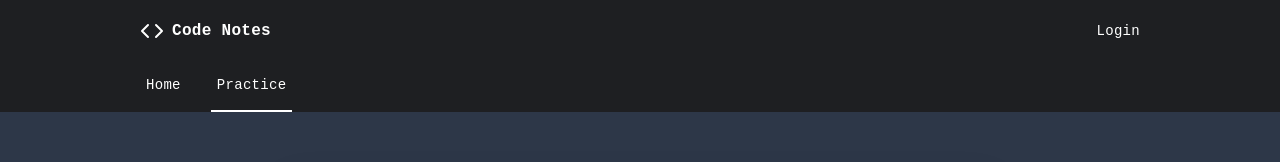
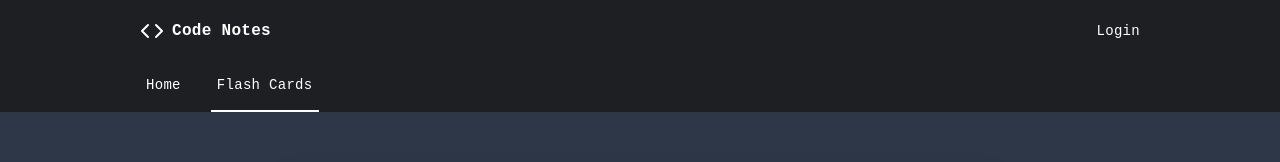
Before and after one commit to evangodon/code-notes, a Next.js app in the folder client/: page /practice/add in a window 1280 px wide. Shown: the top 162 px of the page. Built offline with nearby package versions, Linux system fonts and the light colour scheme.

Commit message:
Change name of card page

```diff
--- a/client/src/components/SubHeader.tsx
+++ b/client/src/components/SubHeader.tsx
@@ -5,7 +5,7 @@ import Link from 'next/link';
 
 const routes = {
   home: { route: 'Home', asPath: '/' },
-  practice: { route: 'Practice', asPath: '/practice' },
+  practice: { route: 'Flash Cards', asPath: '/practice' },
 };
 
 const SubHeader = () => {
@@ -47,6 +47,7 @@ const Routes = styled.ul`
 
 const Route = styled.li<{ active: boolean }>`
   padding: 1.6rem 0.6rem;
+  white-space: nowrap;
   border-bottom: 2px solid
     ${(props) => (props.active ? 'currentColor' : 'transparent')};
 `;
```
